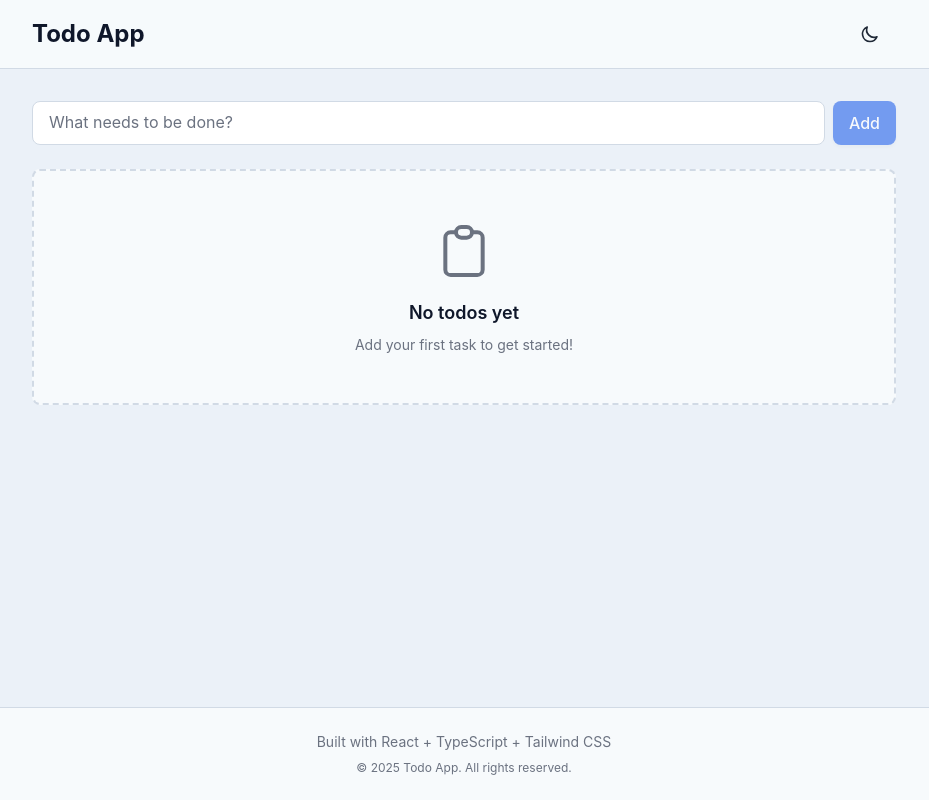
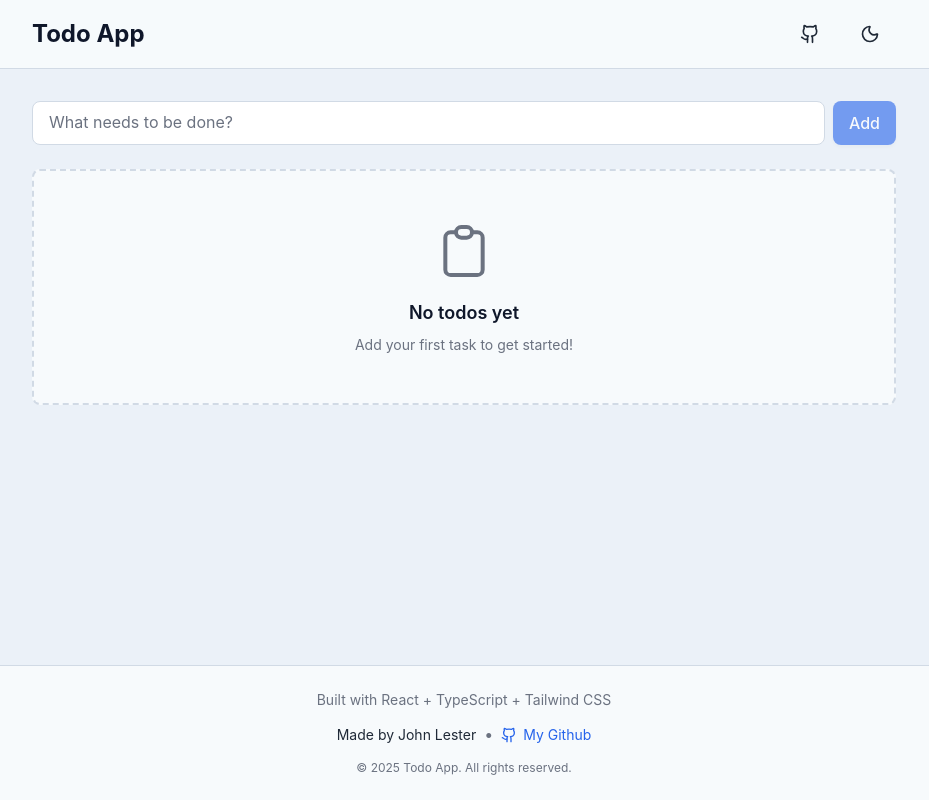
Before and after one commit to johnlester-0369/todo-react-app, a React (Vite) app: page / in a window 1280 px wide. Shown: the whole page, without its empty margins (176-1105 px from the left). Built offline with nearby package versions, Linux system fonts and the light colour scheme.

Commit message:
Update: Add GitHub links and lucide-react icons
- Update Footer with author name and GitHub link
- Add GitHub icon button to Header
- Replace theme toggle SVG icons with lucide-react
- Maintain accessibility and styling consistency

```diff
--- a/src/components/layout/Footer.tsx
+++ b/src/components/layout/Footer.tsx
@@ -1,13 +1,28 @@
+import { Github } from 'lucide-react'
+
 export default function Footer() {
   const currentYear = new Date().getFullYear()
 
   return (
     <footer className="mt-auto border-t border-border bg-surface-1">
       <div className="mx-auto max-w-4xl px-4 py-6">
-        <div className="flex flex-col items-center justify-center gap-2 text-center">
+        <div className="flex flex-col items-center justify-center gap-3 text-center">
           <p className="text-sm text-muted">
             Built with React + TypeScript + Tailwind CSS
           </p>
+          <div className="flex items-center gap-2">
+            <p className="text-sm text-text">Made by John Lester</p>
+            <span className="text-muted">•</span>
+            <a
+              href="https://github.com/johnlester-0369"
+              target="_blank"
+              rel="noopener noreferrer"
+              className="flex items-center gap-1.5 text-sm text-primary transition-colors hover:text-primary/80"
+            >
+              <Github className="h-4 w-4" aria-hidden="true" />
+              <span>My Github</span>
+            </a>
+          </div>
           <p className="text-xs text-muted">
             © {currentYear} Todo App. All rights reserved.
           </p>
--- a/src/components/layout/Header.tsx
+++ b/src/components/layout/Header.tsx
@@ -1,3 +1,4 @@
+import { Moon, Sun, Github } from 'lucide-react'
 import Button from '../ui/Button'
 
 interface HeaderProps {
@@ -11,49 +12,29 @@ export default function Header({ onThemeToggle, currentTheme }: HeaderProps) {
       <div className="mx-auto flex max-w-4xl items-center justify-between px-4 py-4">
         <h1 className="text-2xl font-bold text-headline">Todo App</h1>
 
+        <div className="flex items-center gap-2">
+          <Button
+            variant="ghost"
+            size="md"
+            onClick={() => window.open('https://github.com/johnlester-0369', '_blank')}
+            aria-label="Visit GitHub profile"
+          >
+            <Github className="h-5 w-5" aria-hidden="true" />
+          </Button>
+
           <Button
             variant="ghost"
             size="md"
             onClick={onThemeToggle}
             aria-label={`Switch to ${currentTheme === 'light' ? 'dark' : 'light'} mode`}
-          className="gap-2"
           >
             {currentTheme === 'light' ? (
-            <>
-              <svg
-                className="h-5 w-5"
-                fill="none"
-                stroke="currentColor"
-                viewBox="0 0 24 24"
-                aria-hidden="true"
-              >
-                <path
-                  strokeLinecap="round"
-                  strokeLinejoin="round"
-                  strokeWidth={2}
-                  d="M20.354 15.354A9 9 0 018.646 3.646 9.003 9.003 0 0012 21a9.003 9.003 0 008.354-5.646z"
-                />
-              </svg>
-            </>
+              <Moon className="h-5 w-5" aria-hidden="true" />
             ) : (
-            <>
-              <svg
-                className="h-5 w-5"
-                fill="none"
-                stroke="currentColor"
-                viewBox="0 0 24 24"
-                aria-hidden="true"
-              >
-                <path
-                  strokeLinecap="round"
-                  strokeLinejoin="round"
-                  strokeWidth={2}
-                  d="M12 3v1m0 16v1m9-9h-1M4 12H3m15.364 6.364l-.707-.707M6.343 6.343l-.707-.707m12.728 0l-.707.707M6.343 17.657l-.707.707M16 12a4 4 0 11-8 0 4 4 0 018 0z"
-                />
-              </svg>
-            </>
+              <Sun className="h-5 w-5" aria-hidden="true" />
             )}
           </Button>
+        </div>
       </div>
     </header>
   )
```
Lines whose indentation alone changed are shown as unchanged.
